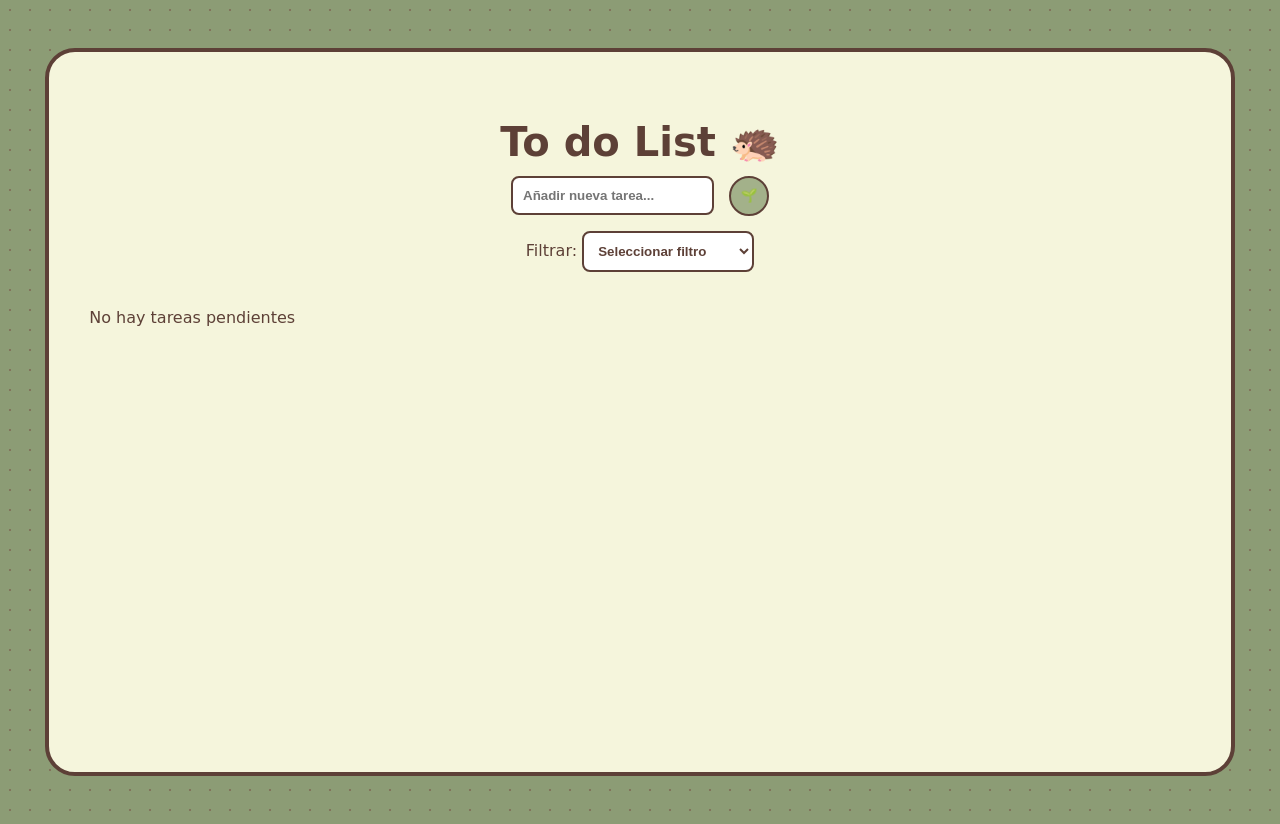
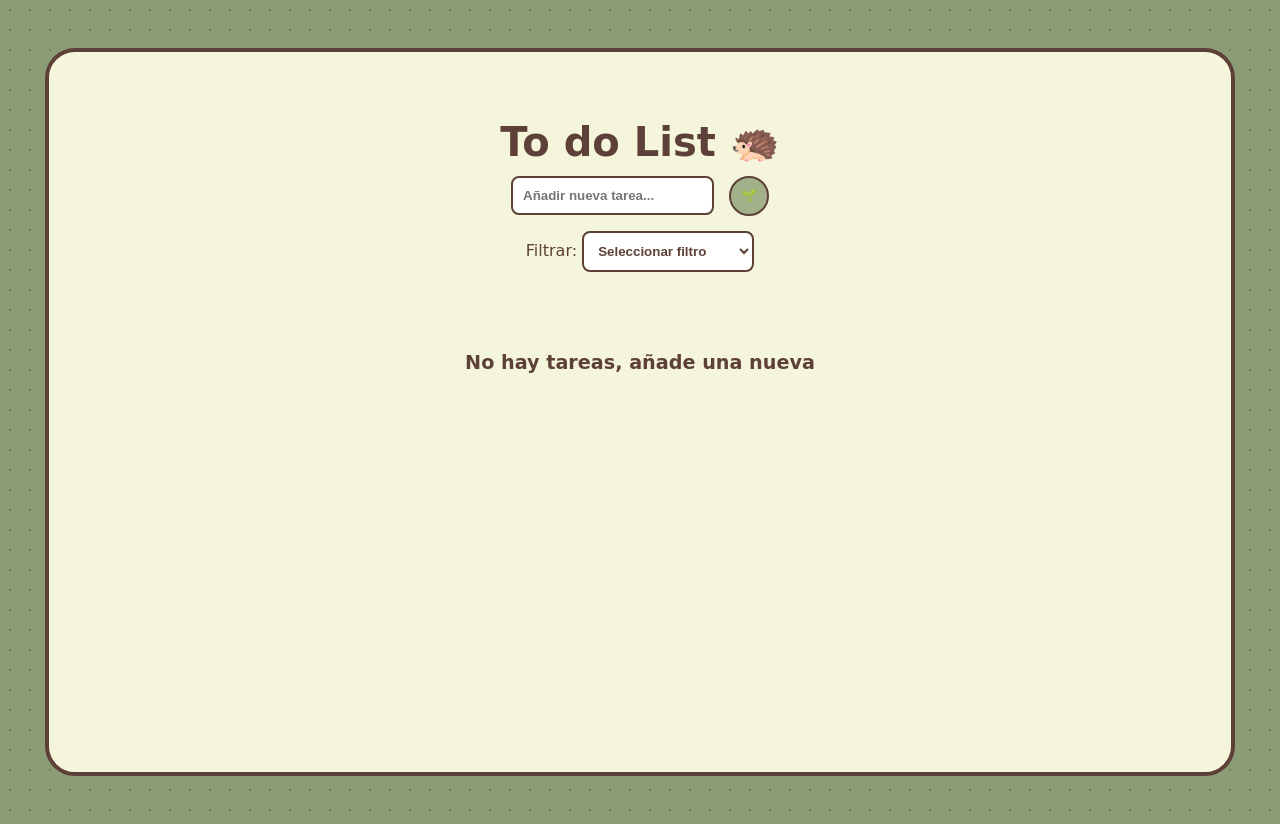
Before and after one commit to Lopez-Merin0/TP-React, a React (Vite) app: page / in a window 1280 px wide. Built offline with nearby package versions, Linux system fonts and the light colour scheme.

Commit message:
ajuste de los mensajes cuando esten vacías la tareas, pendientes y completadas

```diff
--- a/src/App.jsx
+++ b/src/App.jsx
@@ -63,6 +63,7 @@ function App() {
                 deleteTodo={deleteTodo}
                 toggleTodo={toggleTodo}
                 editTodo={editTodo}
+                filter={filter}
             />
         </div>
     );
--- a/src/components/Todo.jsx
+++ b/src/components/Todo.jsx
@@ -31,7 +31,7 @@ const Todo = ({ todo, deleteTodo, toggleTodo, editTodo }) => {
             </div>
 
             <div className={`status-badge ${todo.completed ? 'done' : 'pending'}`}>
-                {todo.completed ? 'REALIZADA' : 'PENDIENTE'}
+                ● {todo.completed ? 'REALIZADA' : 'PENDIENTE'}
             </div>
 
             <div className="card-body">
--- a/src/components/TodoList.jsx
+++ b/src/components/TodoList.jsx
@@ -1,10 +1,25 @@
 import Todo from './Todo.jsx';
 
-const TodoList = ({ todos, deleteTodo, toggleTodo, editTodo }) => {
+const TodoList = ({ todos, deleteTodo, toggleTodo, editTodo, filter }) => {
+    const getEmptyMessage = () => {
+        if (filter === "Completadas") return "No hay tareas completadas";
+        if (filter === "Pendientes") return "No hay tareas pendientes";
+        return "No hay tareas, añade una nueva";
+    };
+
     return (
         <div className="todo-list">
             {todos.length === 0 ? (
-                <p className="empty-msg">No hay tareas pendientes</p>
+                <p className="empty-msg" style={{
+                    gridColumn: '1 / -1',
+                    textAlign: 'center',
+                    fontSize: '1.2rem',
+                    color: '#5d4037',
+                    padding: '40px',
+                    fontWeight: 'bold'
+                }}>
+                    {getEmptyMessage()}
+                </p>
             ) : (
                 todos.map((todo) => (
                     <Todo
```
